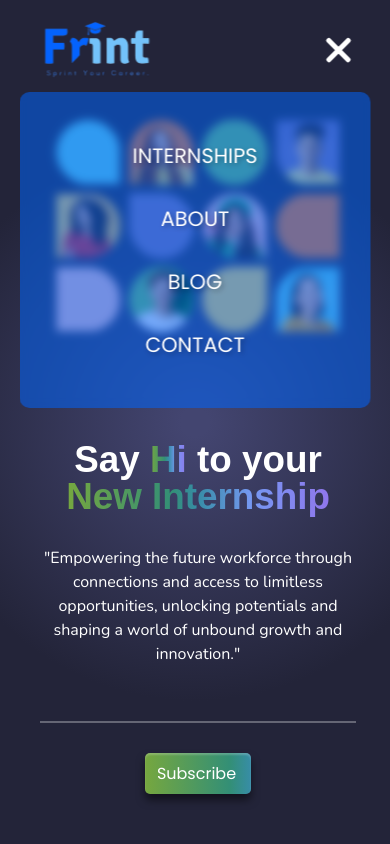
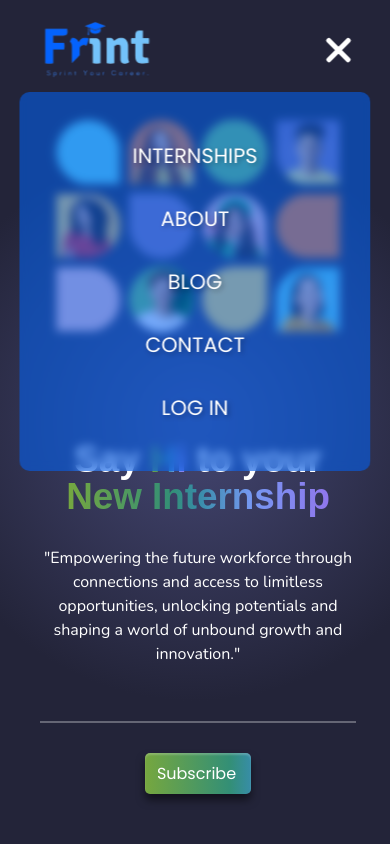
Before and after one commit to frint-in/Landing-Page, a React (Vite) app: page / in a window 390 px wide. Both pictures are taken after a click on the element 338 px from the left and 49 px from the top of the page. Shown: the top 844 px of the page. Built offline with nearby package versions, Linux system fonts and the light colour scheme; a web font is replaced by a local one.

Commit message:
responsive checked

```diff
--- a/src/components/navbar/Navbar.jsx
+++ b/src/components/navbar/Navbar.jsx
@@ -67,6 +67,11 @@ const Navbar = () => {
             Contact
           </Link>
         </li>
+        <li className="link login">
+          <Link className="a" to="https://student.frint.in">
+            Log in
+          </Link>
+        </li>
       </ul>
       <div className="auth">
         <div className="link">
--- a/src/components/navbar/navbar.scss
+++ b/src/components/navbar/navbar.scss
@@ -72,6 +72,9 @@
     padding: 0.3rem 1rem;
     border-radius: 100px;
   }
+  .login {
+    display: none;
+  }
 
   @media (max-width: 1200px) {
     .links {
@@ -88,7 +91,9 @@
     .auth {
       display: none;
     }
-
+    .login {
+      display: block;
+    }
     .hamburger {
       display: block;
       cursor: pointer;
```
